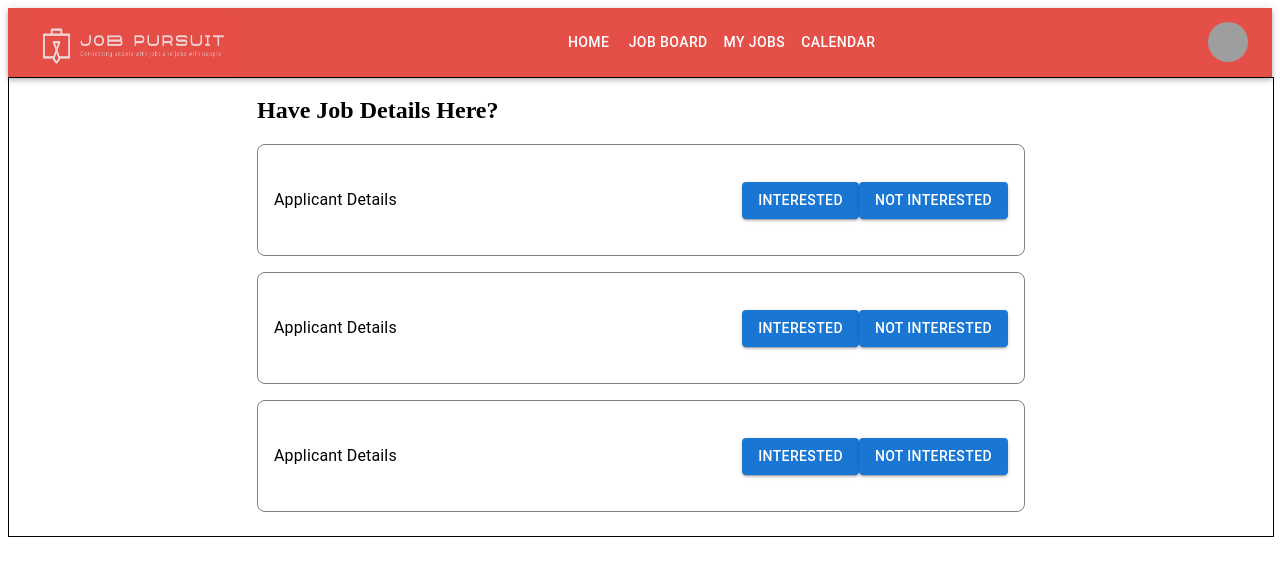
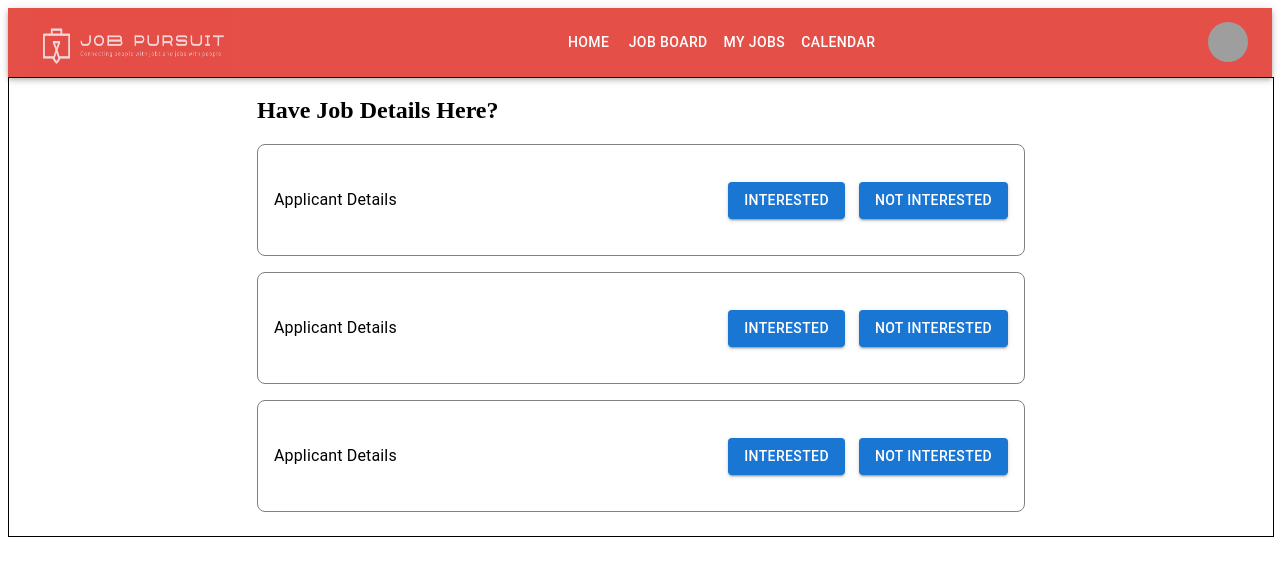
Before and after one commit to Lake-Natron/Pursuit, a Next.js app: page /viewApplicants in a window 1280 px wide. Shown: the top 576 px of the page. Built offline with nearby package versions, Linux system fonts and the light colour scheme; grey boxes are pictures that could not be loaded.

Commit message:
move interest buttons apart

```diff
--- a/src/applicantListCard.jsx
+++ b/src/applicantListCard.jsx
@@ -19,7 +19,7 @@ const ApplicantListCard = () => {
     <>
     <ListItem sx={{border:'1px solid grey', width:'60vw', minHeight:'7em', marginBottom: '1em', borderRadius: '8px', overflow: 'hidden'}}>
         <ListItemText primary='Applicant Details' />
-        <Button variant="contained" onClick={handleInterestedClick}>Interested</Button>
+        <Button variant="contained" sx={{mr: '1em'}} onClick={handleInterestedClick}>Interested</Button>
         <Button variant="contained" onClick={handleNotInterestedClick}>Not Interested</Button>
     </ListItem>
     </>
```
